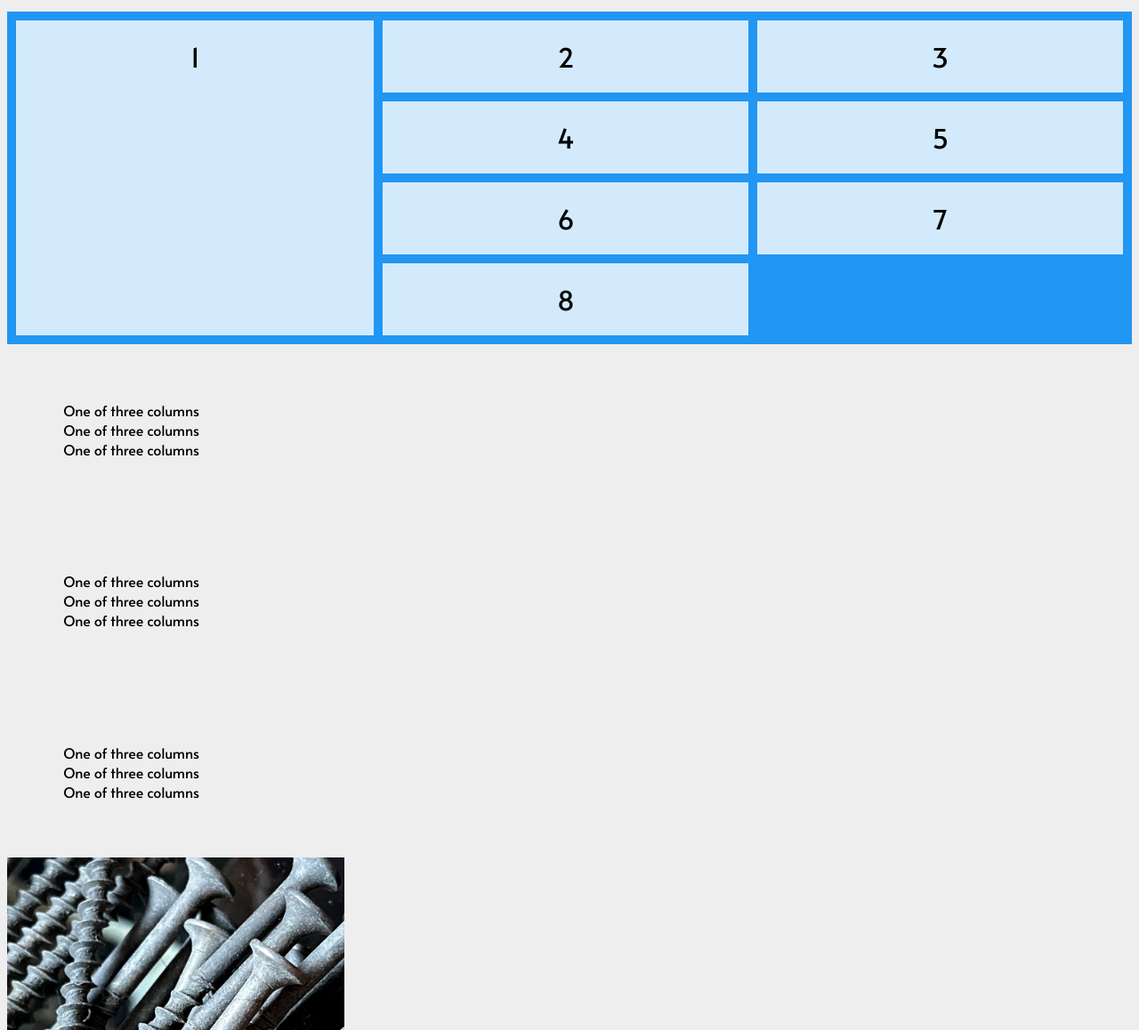
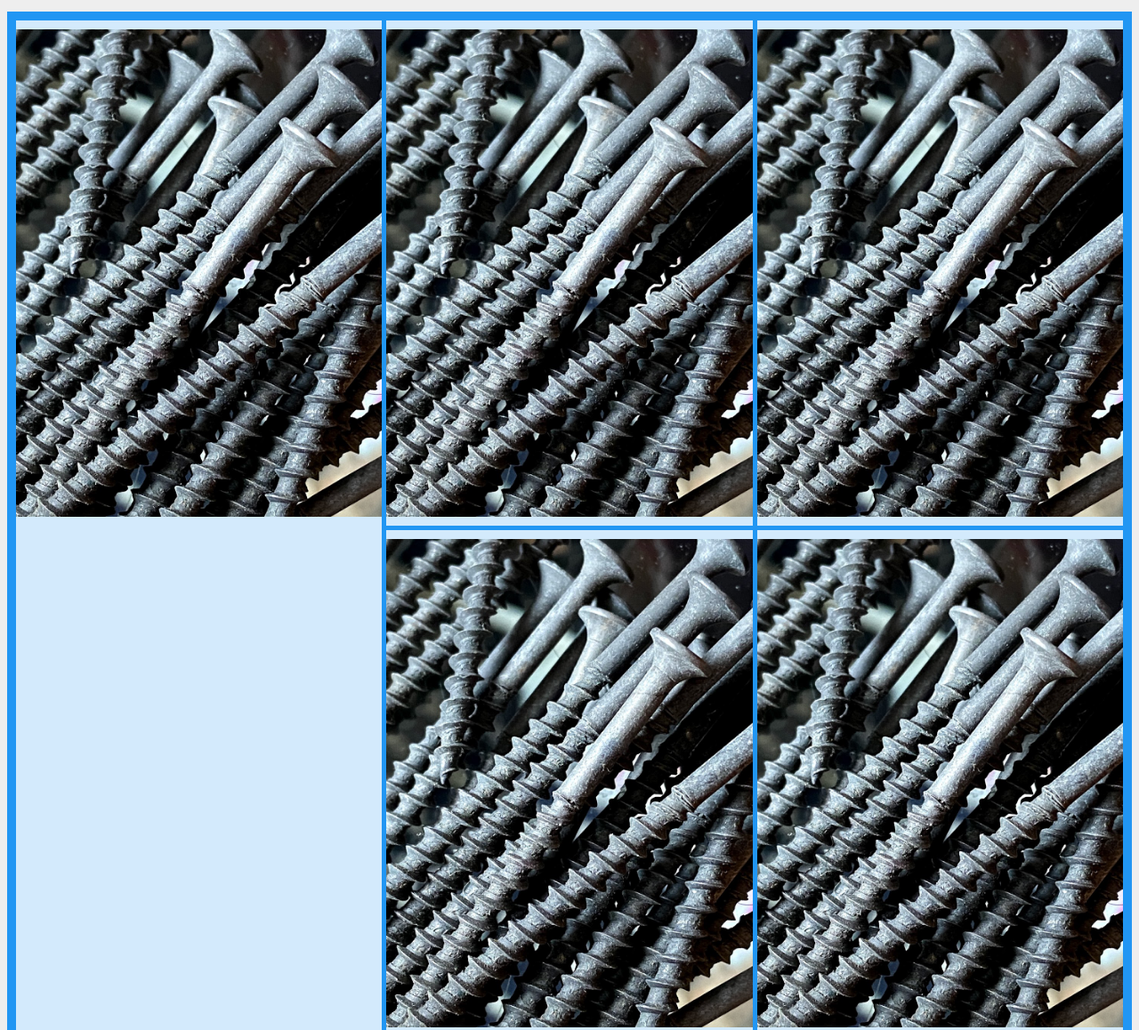
Before and after one commit to elanacelano/carousel, a plain HTML site: page index.html in a window 1280 px wide. Shown: the part 346-1504 px from the top of the page at 89% size. Drawn offline with Linux system fonts and the light colour scheme.

Commit message:
set up the grid orientation

```diff
--- a/css/style.css
+++ b/css/style.css
@@ -11,10 +11,11 @@ p{
 	color: gray;
 	padding:10%;
 }
+/*grid*/
 .grid-container {
   display: grid;
   grid-template-columns: auto auto auto;
-  grid-gap: 10px;
+  grid-gap: 5px;
   background-color: #2196F3;
   padding: 10px;
 }
@@ -22,16 +23,17 @@ p{
 .grid-container > div {
   background-color: rgba(255, 255, 255, 0.8);
   text-align: center;
-  padding: 20px 0;
-  font-size: 30px;
+  padding: 10px 0;
+/*  font-size: 30px;*/
 }
 
 .item1 {
   grid-row-start: 1;
   grid-row-end: 5;
 }
+/*grid ends*/
 
-.container {
+.container-fluid {
 	display: flex; /* or inline-flex */
 	color: black 30%;
 	padding-top: 5%;
@@ -41,6 +43,6 @@ p{
 	width: 30%;
 }
 img{
-	width:30%;
+	width:100%;
 	height: auto;
 }
--- a/index.html
+++ b/index.html
@@ -16,14 +16,30 @@
 <!-- grid -->
 
 <div class="grid-container">
-  <div class="item1">1</div>
-  <div class="item2">2</div>
-  <div class="item3">3</div>
-  <div class="item4">4</div>
-  <div class="item5">5</div>
-  <div class="item6">6</div>
-  <div class="item7">7</div>
-  <div class="item8">8</div>
+  <div class="item1">
+    <img src="img/screws.jpg">
+  </div>
+  <div class="item2">
+    <img src="img/screws.jpg">
+  </div>
+  <div class="item3">
+    <img src="img/screws.jpg">
+  </div>
+  <div class="item4">
+    <img src="img/screws.jpg">
+  </div>
+  <div class="item5">
+    <img src="img/screws.jpg">
+  </div>
+  <div class="item6">
+    <img src="img/screws.jpg">
+  </div>
+  <div class="item7">
+    <img src="img/screws.jpg">
+  </div>
+  <div class="item8">
+    <img src="img/screws.jpg">
+  </div>
 </div>
 <!--  -->
 
@@ -69,8 +85,8 @@
   </div>
 </div>
 
-<img src="img/screws.jpg">
-<!-- 	<div id="carouselExampleFade" class="carousel slide carousel-fade" data-ride="carousel">
+<!-- <img src="img/screws.jpg">
+ --><!-- 	<div id="carouselExampleFade" class="carousel slide carousel-fade" data-ride="carousel">
   		<div class="carousel-inner">
 	    	<div class="carousel-item active">
 	      	<img src="img/screws.jpg" class="d-block w-25" alt="...">
```
